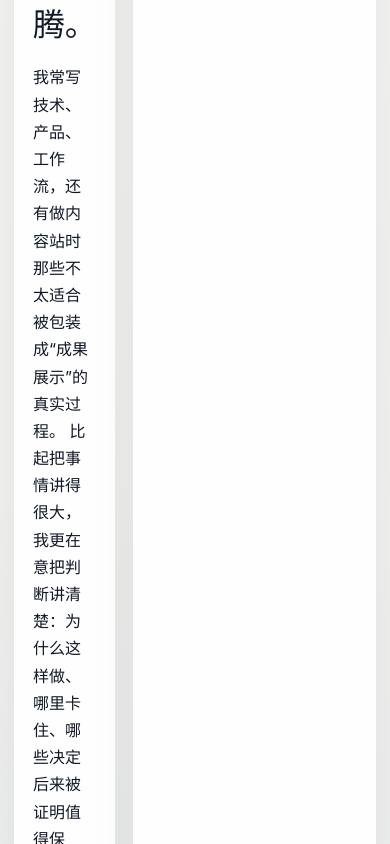
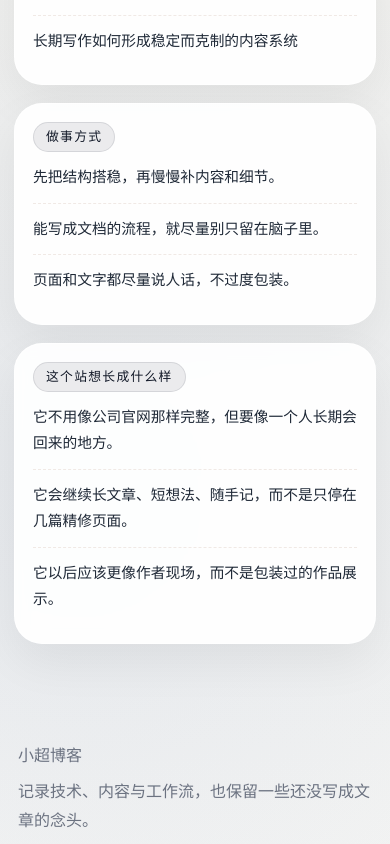
Before and after one commit to heianqishizhisuiyuan/xiaochao-blog, a Vue app: page /about in a window 390 px wide. Shown: the part 994-1838 px from the top of the page. Built offline with nearby package versions, Linux system fonts and the light colour scheme.

Commit message:
About mobile: force span-two to single column

```diff
--- a/src/style.css
+++ b/src/style.css
@@ -1361,6 +1361,11 @@ a { color: inherit; text-decoration: none; }
     grid-template-columns: 1fr;
   }
 
+  /* About page: prevent span-two from creating implicit extra columns on narrow screens */
+  .about-grid .span-two {
+    grid-column: span 1;
+  }
+
   /* On narrow screens, hide the right sidebar instead of stacking it at the bottom */
   .editorial-sidebar-stack,
   .sidebar-nav-layout {
```
